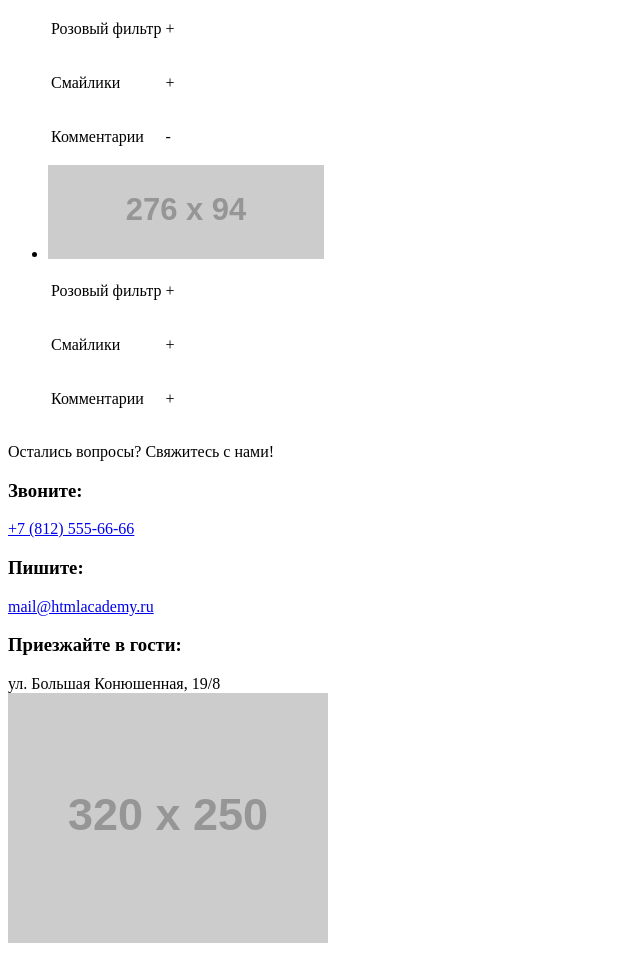
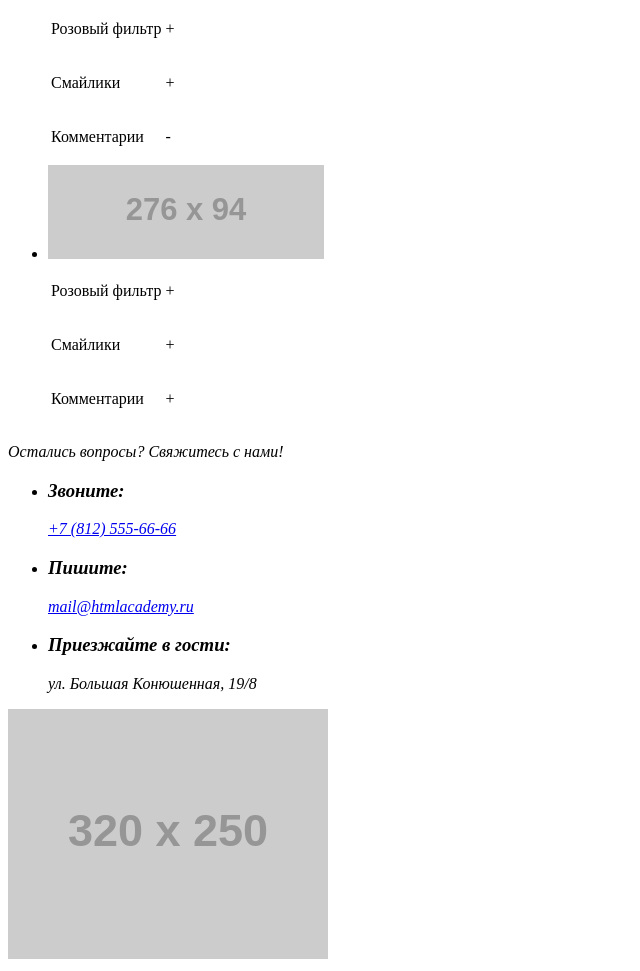
Before and after one commit to nadyayusova/1336871-pink-19, a website: page source/index.html in a window 1280 px wide. Shown: the part 1511-2482 px from the top of the page, without its empty margins (0-640 px from the left). Drawn offline with Linux system fonts and the light colour scheme; placeholder pictures from the web are drawn by us.

Commit message:
Исправляет блок контактов - div->address; убирает лишние пробелы

```diff
--- a/source/index.html
+++ b/source/index.html
@@ -132,22 +132,24 @@
 
       </section>
 
-      <section class="contacts">
+      <address class="contacts">
         <p class="contacts__offer">Остались вопросы? Свяжитесь с нами!</p>
-        <div class="contacts__phone">
-          <h3 class="contacts__header">Звоните:</h3>
-          <a class="contacts__phone-no" href="tel:+78125556666">+7 (812) 555-66-66</a>
-        </div>
-        <div class="contacts__email">
-          <h3 class="contacts__header">Пишите:</h3>
-          <a class="contacts__email-address" href="mailto:mail@htmlacademy.ru">mail@htmlacademy.ru</a>
-        </div>
-        <div class="contacts__address">
-          <h3 class="contacts__header">Приезжайте в гости:</h3>
-          <a class="contacts__location-address">ул. Большая Конюшенная, 19/8</a>
-        </div>
+        <ul class="contacts__list">
+          <li class="contacts__item">
+            <h3 class="contacts__header">Звоните:</h3>
+            <a class="contacts__phone-no" href="tel:+78125556666">+7 (812) 555-66-66</a>
+          </li>
+          <li class="contacts__item">
+            <h3 class="contacts__header">Пишите:</h3>
+            <a class="contacts__email" href="mailto:mail@htmlacademy.ru">mail@htmlacademy.ru</a>
+          </li>
+          <li class="contacts__item">
+            <h3 class="contacts__header">Приезжайте в гости:</h3>
+            <a class="contacts__address">ул. Большая Конюшенная, 19/8</a>
+          </li>
+        </ul>
         <img class="contacts__location-map" src="https://via.placeholder.com/320x250" width="320" height="250" alt="Приезжайте в гости по адресу ул. Большая Конюшенная, 19 дробь 8">
-      </section>
+      </address>
     </main>
   </body>
 </html>
```
